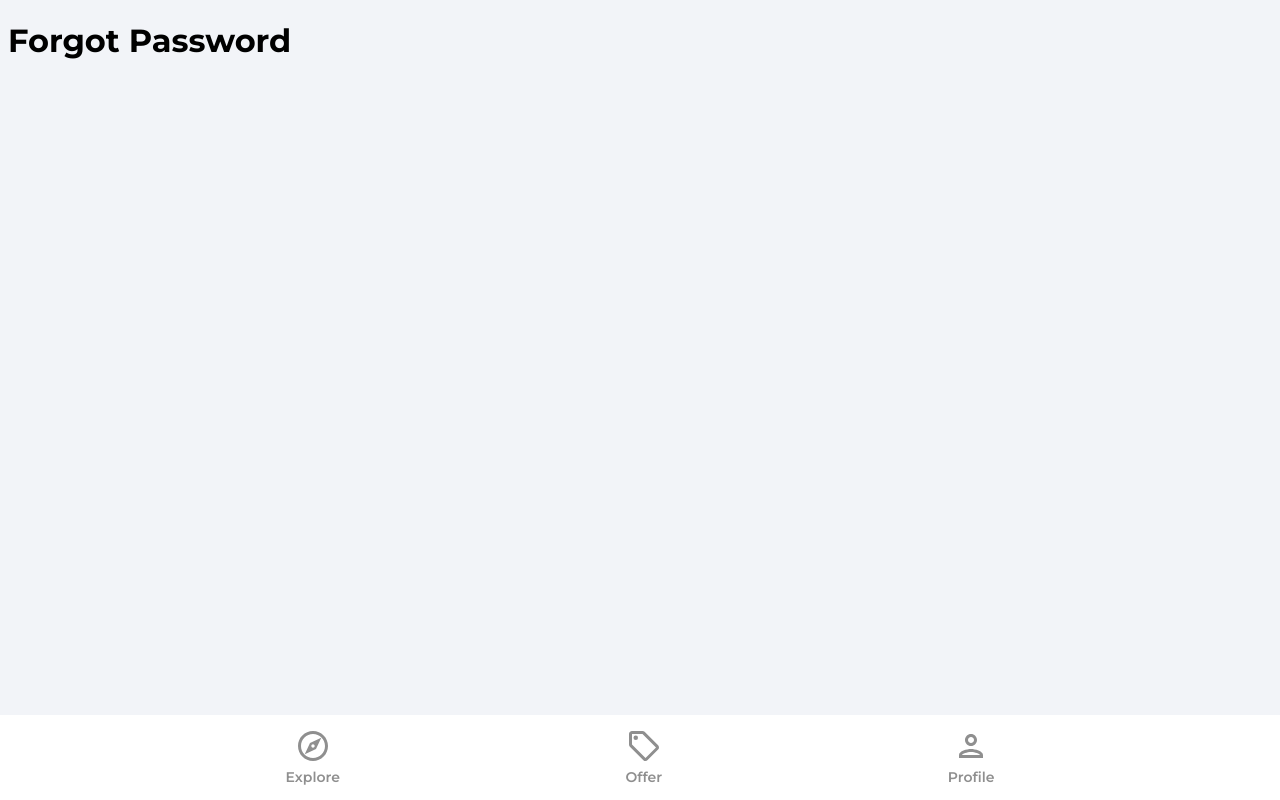
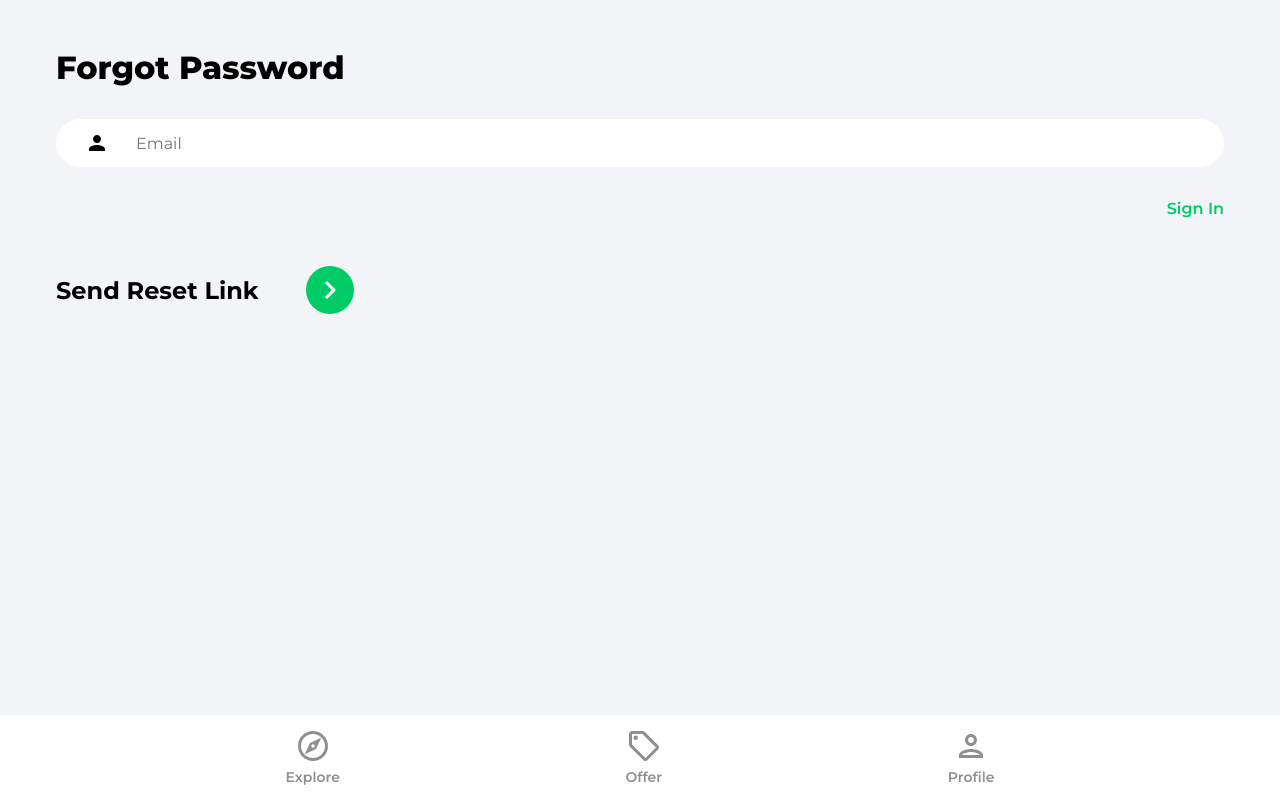
Before and after one commit to lukeclimen/house-marketplace, a React (Create React App) app: page /forgot-password in a window 1280 px wide. Built offline with nearby package versions, Linux system fonts and the light colour scheme.

Commit message:
Implemented the forgot password email reset

```diff
--- a/src/pages/ForgotPassword.jsx
+++ b/src/pages/ForgotPassword.jsx
@@ -1,5 +1,70 @@
+import { useState } from "react";
+import { Link } from "react-router-dom";
+import {
+	getAuth,
+	sendPasswordResetEmail,
+} from "firebase/auth";
+import { toast } from "react-toastify";
+import { ReactComponent as ArrowRightIcon } from "../assets/svg/keyboardArrowRightIcon.svg";
+
 function ForgotPassword() {
-	return <h1>Forgot Password</h1>;
+	// States
+	const [email, setEmail] = useState("");
+
+	// Event Functions
+	const onChange = (event) =>
+		setEmail(event.target.value);
+	const onSubmit = async (event) => {
+		event.preventDefault();
+		try {
+			const auth = getAuth();
+			await sendPasswordResetEmail(auth, email);
+			toast.success("Email was sent");
+		} catch (error) {
+			toast.error("Could not send email");
+		}
+	};
+
+	// HTML Component
+	return (
+		<div className='pageContainer'>
+			<header>
+				<p className='pageHeader'>
+					Forgot Password
+				</p>
+			</header>
+			<main>
+				<form onSubmit={onSubmit}>
+					<input
+						type='email'
+						value={email}
+						id='email'
+						placeholder='Email'
+						onChange={onChange}
+						className='emailInput'
+					/>
+					<Link
+						className='forgotPasswordLink'
+						to='/sign-in'
+					>
+						Sign In
+					</Link>
+					<div className='signInBar'>
+						<div className='signInText'>
+							Send Reset Link
+						</div>
+						<button className='signInButton'>
+							<ArrowRightIcon
+								fill='#fff'
+								width={36}
+								height={36}
+							/>
+						</button>
+					</div>
+				</form>
+			</main>
+		</div>
+	);
 }
 
 export default ForgotPassword;
```
